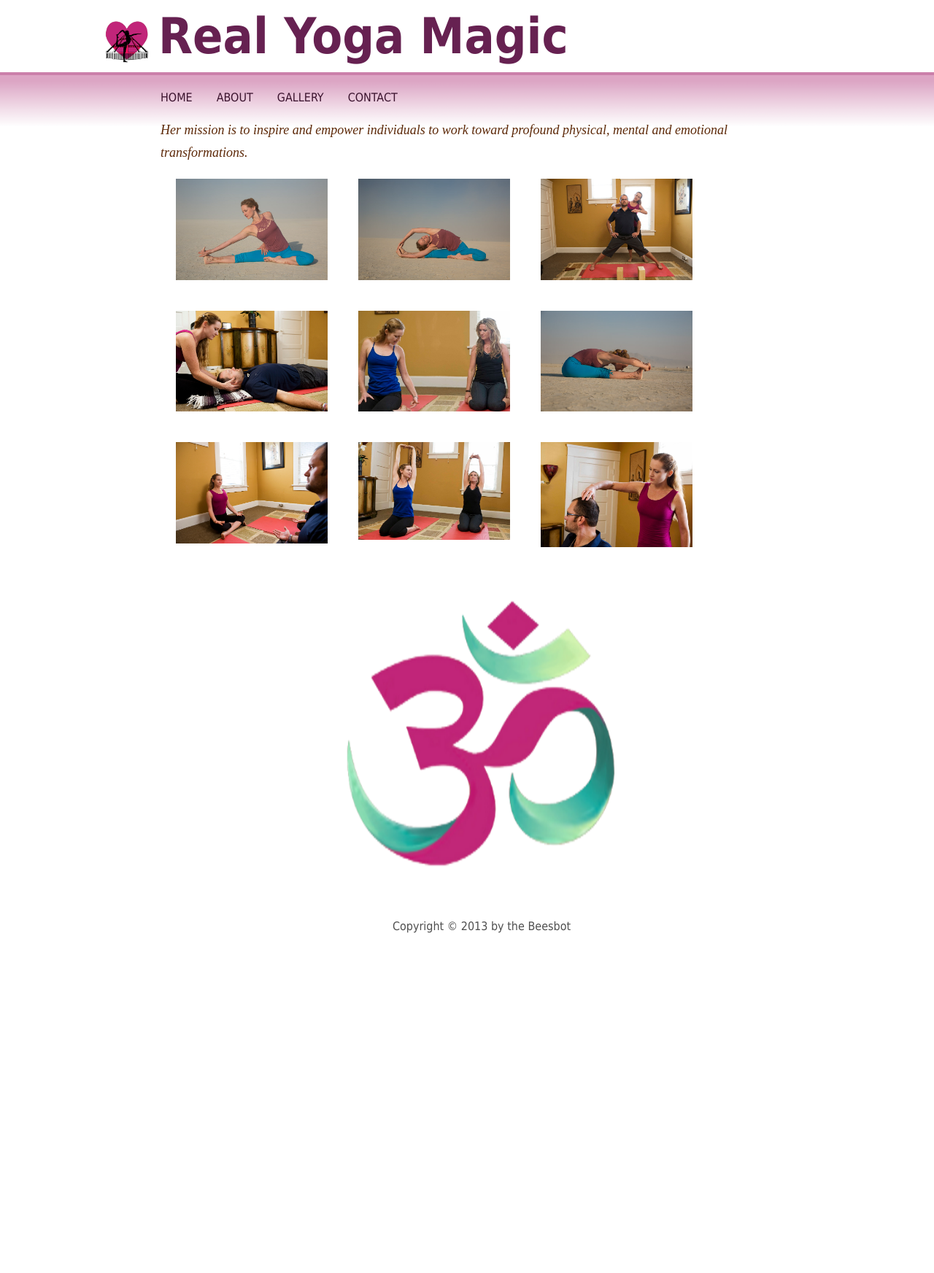
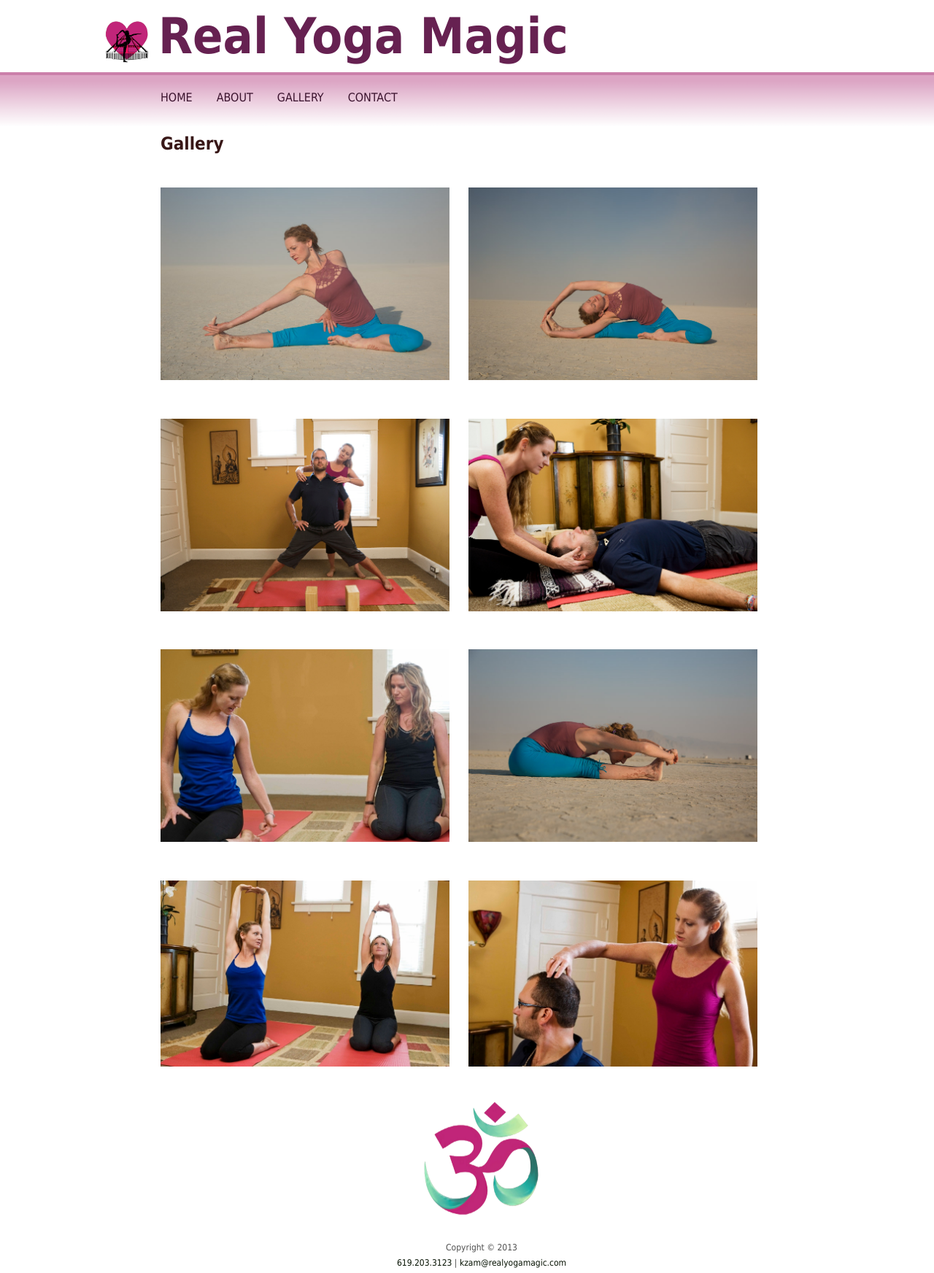
Before and after one commit to KZaM/KZaM.github.io, a Jekyll site: the page built from gallery.html, in a window 1280 px wide. Shown: the whole page at 73% size. Built offline with Jekyll 4.4.1, drawn with Linux system fonts in a browser that asks for light colours; Markdown is read by kramdown in place of the engine named in the settings; before the commit the page ends 1301 px from its top, so only the background shows below that.

Commit message:
minor tweaks; pair programming

```diff
--- a/_layouts/default.html
+++ b/_layouts/default.html
@@ -52,7 +52,10 @@
 
 
     <div id="footer">
-       <p id="copyright">Copyright &copy; 2013 by the Beesbot</p>
+      <p id="copyright">
+            Copyright &copy; 2013<br>
+            <a href="tel:619.203.3123">619.203.3123</a>&nbsp;|&nbsp;<a href="mailto:kzam@realyoga.com">kzam@realyogamagic.com</a>
+      </p>
     </div>
 
 </body>
--- a/about.html
+++ b/about.html
@@ -75,6 +75,7 @@ title: Real Yoga Magic
 	Diego, a three-year, 500+ hour program was formulated with direct
 	guidance and continuous input from B.K.S. Iyengar.
 </p>
+<img src="/images/friend.jpg"  class="friend" />
 
 <p>
 	In addition to teaching yoga, Kimberly’s professional background
@@ -88,7 +89,6 @@ title: Real Yoga Magic
 	of her skills for the greater good still leads her to take on select grant
 	writing and communications projects.
 </p>
-<img src="/images/friend.jpg"  class="friend" />
 
 <p>
 	When she’s not writing or practicing-teaching-studying yoga,
--- a/contact.html
+++ b/contact.html
@@ -1,6 +1,6 @@
 ---
 layout: default
-title: Real Yoga Magic
+title: Contact | Real Yoga Magic
 ---
 
 <p>Certified Lyengar Yoga Instructor</p>
--- a/css/main.css
+++ b/css/main.css
@@ -116,10 +116,10 @@ em {
   padding-top: 18px;
 }
 .logo1 {
-width: 80%;
-margin-left: auto;
-margin-right: auto;
-display: block;
+  max-width:300px;
+  margin-left: auto;
+  margin-right: auto;
+  display: block;
 }
 .friend {
   width: 200px;
@@ -133,29 +133,31 @@ display: block;
   -moz-border-radius: 10px;
   max-width: 400px;
   float:right;
-  margin: 0 20px 0 60px;
+  margin: 30px;
 }
 img.align {
   float: left;
   margin-right: 10px;
   width: 150px;
   border-radius:6px;
-  margin-right: 20px;
+  margin-right: 20px
 }
 #footer{
+  color: #061202;
+  font-size:12px;
+}
+#footer a {
+  text-decoration: none;
   color: #061202;
 }
 
 #gallery img {
-  width: 250px;
   float: left;
-  padding: 21px;
+  width: 48%;
+  padding: 3% 3% 3% 0;
 }
 @media(max-width : 999px) {
-  #gallery img {
-    width: 48%;
-    padding: 1%;
-  }
+
   #header h1 {
     font-size: 70px;
   }
@@ -235,10 +237,7 @@ img.align {
   #nav ol {
     display:none;
   }
-    #gallery img {
-    width: 48%;
-    padding: 1%;
-  }
+
 }
 
 
--- a/gallery.html
+++ b/gallery.html
@@ -1,9 +1,9 @@
 ---
 layout: default
-title: Real Yoga Magic
+title: Gallery | Real Yoga Magic
 ---
 
-<em>Her mission is to inspire and empower individuals to work toward profound physical, mental and emotional transformations.</em>
+<h2>Gallery</h2>
 <div id="gallery">
 	<img src="/images/bg.jpg"  alt="Image"/>
 	<img src="/images/bg1.jpg" alt="Image"/>
@@ -11,7 +11,6 @@ title: Real Yoga Magic
 	<img src="/images/bg3.jpg" alt="Image"/>
 	<img src="/images/bg4.jpg" alt="Image"/>
 	<img src="/images/bg5.jpg" alt="Image"/>
-	<img src="/images/bg6.jpg" alt="Image"/>
 	<img src="/images/bg7.jpg" alt="Image"/>
 	<img src="/images/bg8.jpg" alt="Image"/>
 </div>
```
Also changed, not shown: other parts of about.html (+2 -2 lines), images/bg8.jpg.
